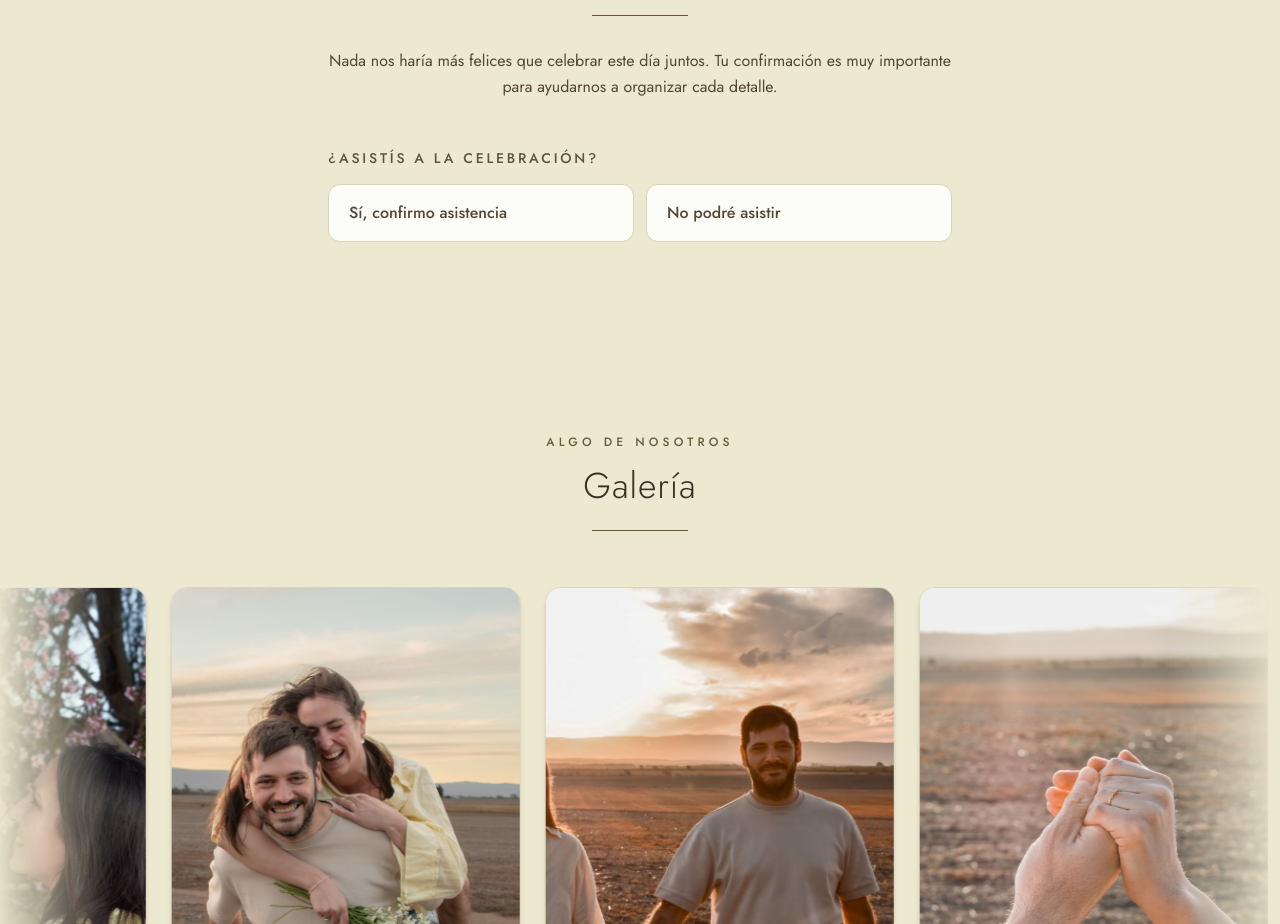
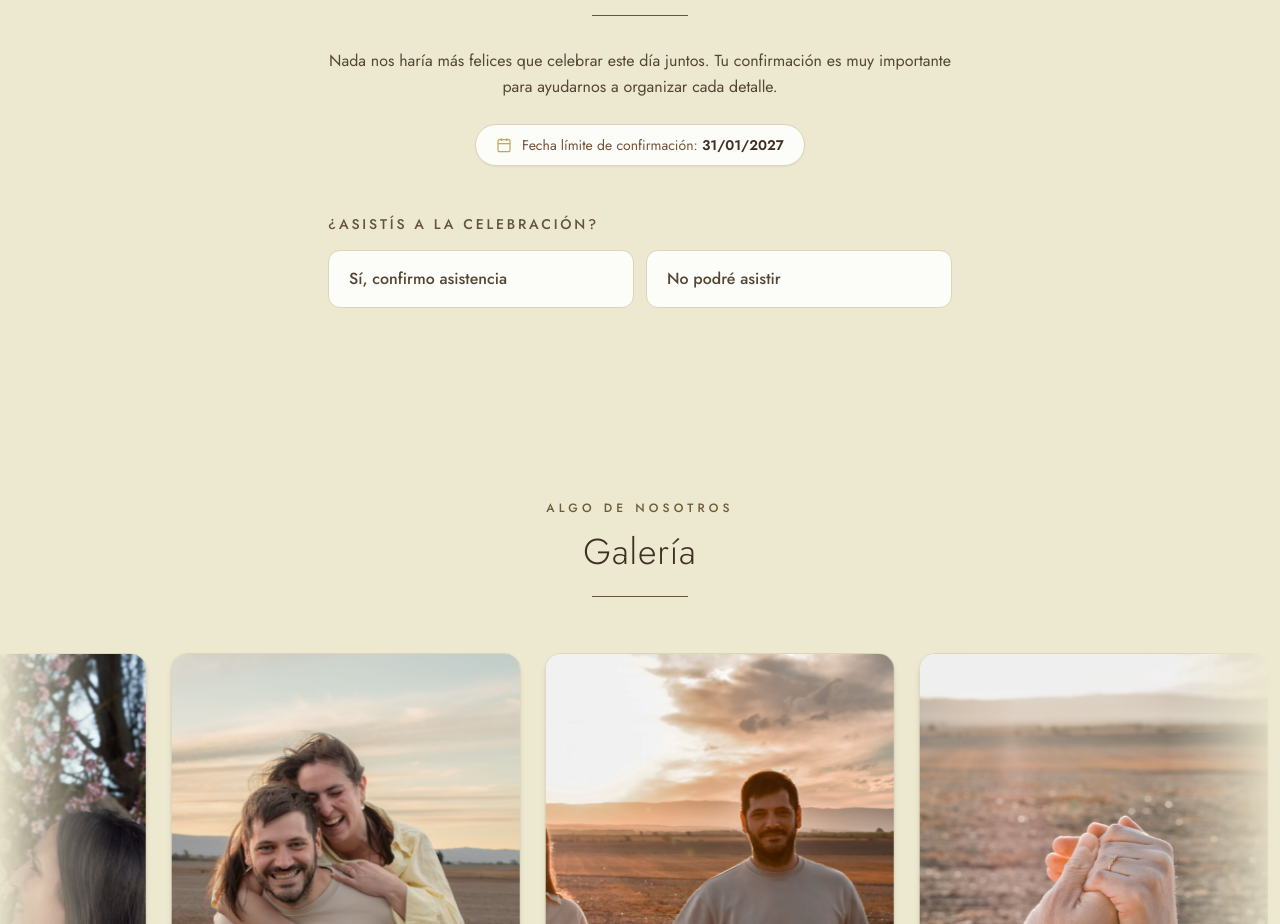
Before and after one commit to pablofabbroni/casamiento, a Next.js app: page / in a window 1280 px wide. Shown: the part 2220-3144 px from the top of the page. Built offline with nearby package versions, Linux system fonts and the light colour scheme.

Commit message:
feat(rsvp): agregar fecha limite de confirmacion (31/01/2027)

```diff
--- a/src/components/RSVP.tsx
+++ b/src/components/RSVP.tsx
@@ -159,6 +159,18 @@ export default function RSVP() {
           <p className="mt-8 leading-relaxed text-[#544635]">
             Nada nos haría más felices que celebrar este día juntos. Tu confirmación es muy importante para ayudarnos a organizar cada detalle.
           </p>
+
+          <div className="mt-6 inline-flex items-center gap-2.5 rounded-full bg-white/85 border border-[#dcd4b8] px-5 py-2.5 text-xs sm:text-sm text-[#745237] shadow-xs">
+            <svg width="16" height="16" viewBox="0 0 24 24" fill="none" stroke="currentColor" strokeWidth="1.8" className="text-gold">
+              <rect x="3" y="4" width="18" height="18" rx="2" ry="2" />
+              <line x1="16" y1="2" x2="16" y2="6" />
+              <line x1="8" y1="2" x2="8" y2="6" />
+              <line x1="3" y1="10" x2="21" y2="10" />
+            </svg>
+            <span>
+              Fecha límite de confirmación: <strong className="font-semibold text-[#3e2f23]">31/01/2027</strong>
+            </span>
+          </div>
         </div>
 
         {sent ? (
```
